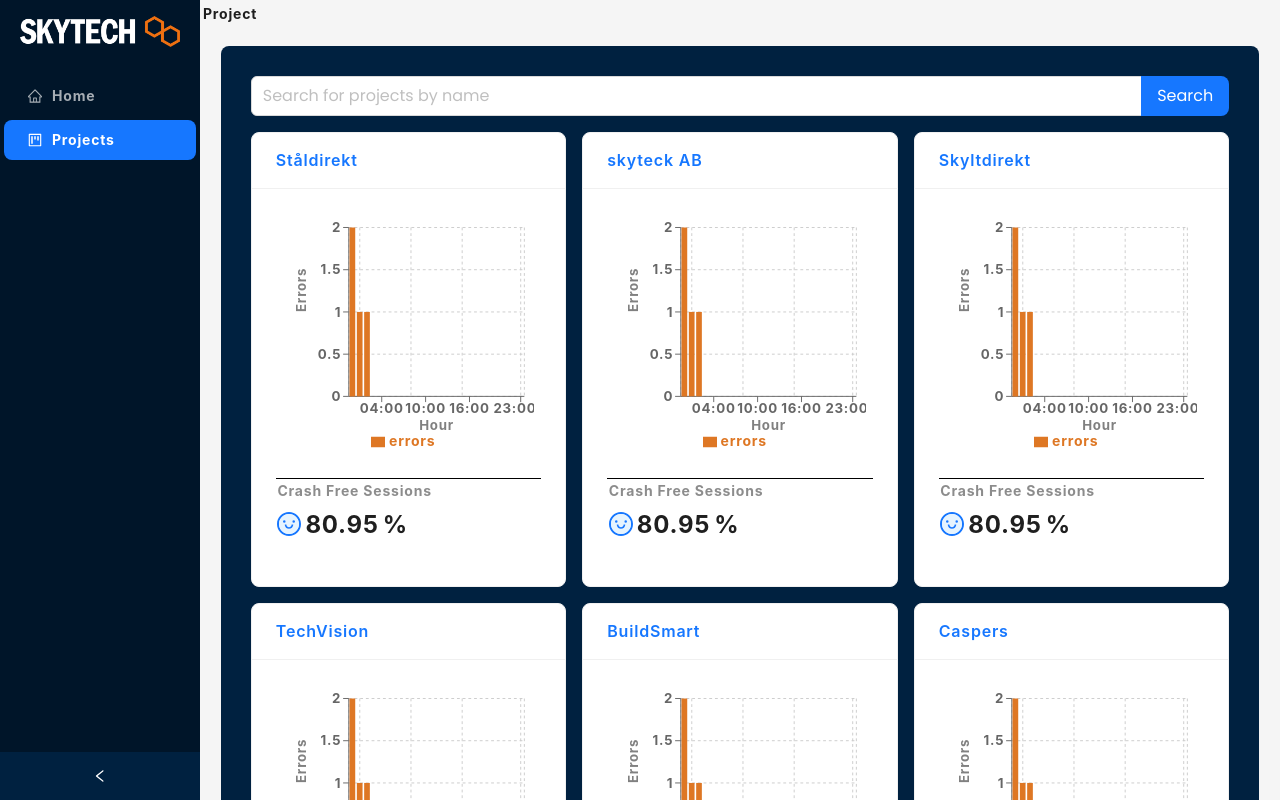
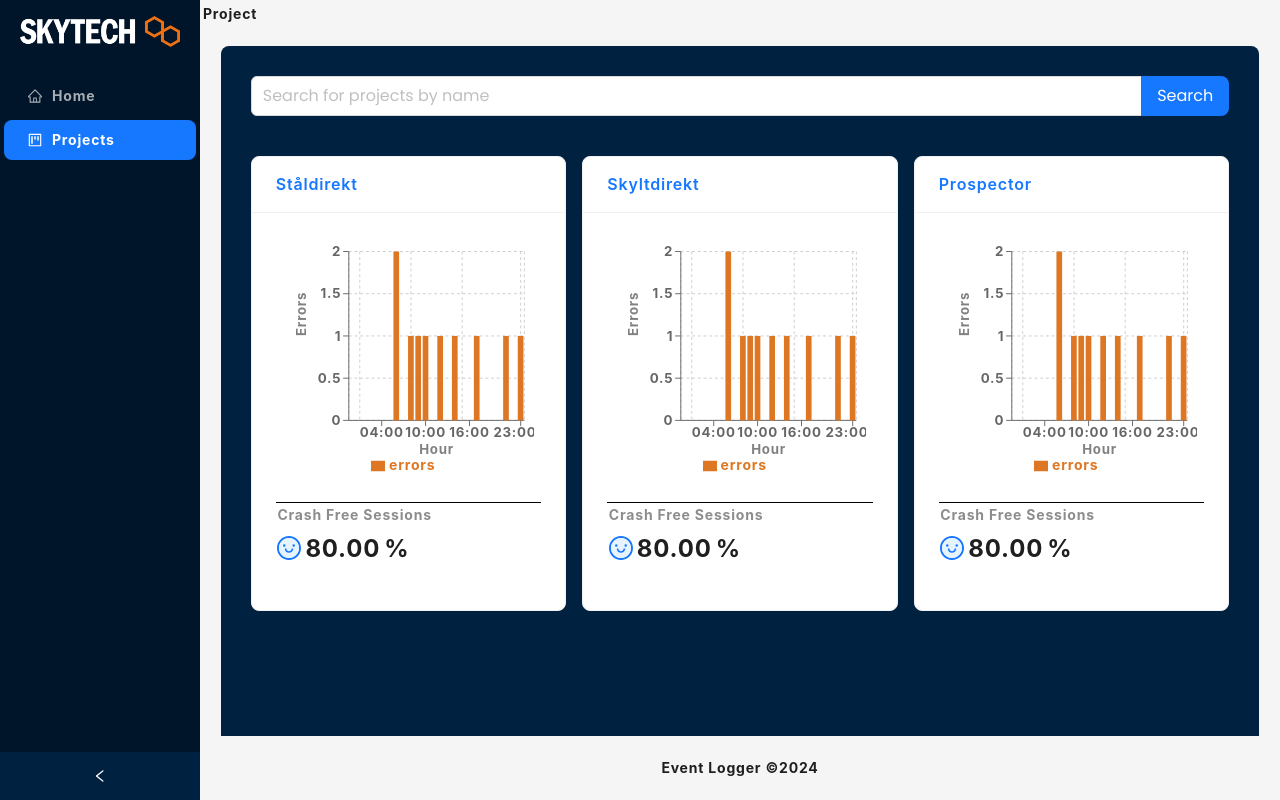
Before and after one commit to MrKalleP/event-frontend, a React (Vite) app: page /project in a window 1280 px wide. Shown: the top 800 px of the page. Built offline with nearby package versions, Linux system fonts and the light colour scheme.

Commit message:
fixed the test_data so i can have fix the sprint direktiv

```diff
--- a/src/components/projects/BarChart.tsx
+++ b/src/components/projects/BarChart.tsx
@@ -1,20 +1,19 @@
+import test_data from "../../utils/testdata.json"
 
 import { ResponsiveContainer, BarChart, Bar, XAxis, YAxis, CartesianGrid, Tooltip, Legend } from "recharts";
 
-const rawData = [
-    { timestamp: '2025-01-08T00:15:00', message: 'Error 1' },
-    { timestamp: '2025-01-08T00:45:00', message: 'Error 2' },
-    { timestamp: '2025-01-08T01:10:00', message: 'Error 3' },
-    { timestamp: '2025-01-08T02:05:00', message: 'Error 4' },
-];
 
-const groupedData = Array.from({ length: 24 }, (_, i) => ({
-    hour: `${i.toString().padStart(2, '0')}:00`,
-    errors: 0,
-}));
+const groupedData = Array.from({ length: 24 }, (_, hourIndex) => {
+    const formattedHour = `${hourIndex.toString().padStart(2, '0')}:00`;
+    return {
+        hour: formattedHour,
+        errors: 0,
+    };
+});
+console.log(groupedData);
 
-rawData.forEach((log) => {
-    const hour = new Date(log.timestamp).getHours();
+test_data.forEach((log) => {
+    const hour = new Date(log.date).getHours();
     groupedData[hour].errors += 1;
 });
 
--- a/src/pages/ProjectPage.tsx
+++ b/src/pages/ProjectPage.tsx
@@ -67,7 +67,7 @@
                 onSearch={onSearch}
                 style={{ marginBottom: "1rem" }}
             />
-            <Row gutter={[16, 16]} >
+            <Row gutter={[16, 16]} justify="center" align="middle" style={{ backgroundColor: "#002140", borderRadius: ".5rem", color: "white", marginBlock: "1.5rem" }}>
                 {filteredProjects.map((project) => {
                     const {
                         id,
@@ -79,7 +79,8 @@
                     const crashFreePercentage = calculateCrashFreePercentage(totalLogs, crashes);
 
                     return (
-                        <Col key={id} xs={24} sm={12} md={8} lg={8}>
+
+                        <Col key={id} xs={24} sm={12} md={8} lg={8} >
                             <Card
                                 title={<Link to={`/project/${id}`}>{projectName}</Link>}
                                 hoverable
--- a/src/utils/testdata.json
+++ b/src/utils/testdata.json
@@ -2,148 +2,71 @@
     {
         "id": "1",
         "project": "Ståldirekt",
-        "date": "2025-01-06",
+        "date": "2025-01-06T14:30:00Z",
         "type": "info",
         "message": "System under maintenance."
     },
     {
         "id": "2",
-        "project": "skyteck AB",
-        "date": "2025-01-07",
-        "type": "error",
-        "message": "Database connection failed."
+        "project": "Ståldirekt",
+        "date": "2025-01-05T10:15:00Z",
+        "type": "warning",
+        "message": "Unusual login detected."
     },
     {
         "id": "3",
+        "project": "Ståldirekt",
+        "date": "2025-01-05T23:45:00Z",
+        "type": "crashed",
+        "message": "Unexpected server shutdown."
+    },
+    {
+        "id": "4",
         "project": "Skyltdirekt",
-        "date": "2025-01-05",
+        "date": "2025-01-07T08:25:00Z",
+        "type": "crashed",
+        "message": "Payment gateway service down."
+    },
+    {
+        "id": "5",
+        "project": "Skyltdirekt",
+        "date": "2025-01-05T12:40:00Z",
         "type": "warning",
         "message": "High memory usage detected."
     },
     {
-        "id": "4",
-        "project": "TechVision",
-        "date": "2025-01-04",
-        "type": "crashed",
-        "message": "Application server crashed."
-    },
-    {
-        "id": "5",
-        "project": "BuildSmart",
-        "date": "2025-01-03",
-        "type": "error",
-        "message": "Invalid user input."
-    },
-    {
         "id": "6",
-        "project": "Ståldirekt",
-        "date": "2025-01-02",
-        "type": "info",
-        "message": "New update deployed successfully."
-    },
-    {
-        "id": "7",
-        "project": "skyteck AB",
-        "date": "2025-01-01",
-        "type": "warning",
-        "message": "API rate limit approaching."
-    },
-    {
-        "id": "8",
         "project": "Skyltdirekt",
-        "date": "2025-01-07",
-        "type": "crashed",
-        "message": "Payment gateway service down."
-    },
-    {
-        "id": "9",
-        "project": "TechVision",
-        "date": "2025-01-06",
-        "type": "info",
-        "message": "System check completed."
-    },
-    {
-        "id": "10",
-        "project": "BuildSmart",
-        "date": "2025-01-05",
-        "type": "error",
-        "message": "Configuration file missing."
-    },
-    {
-        "id": "11",
-        "project": "Ståldirekt",
-        "date": "2025-01-04",
-        "type": "warning",
-        "message": "Unusual login detected."
-    },
-    {
-        "id": "12",
-        "project": "skyteck AB",
-        "date": "2025-01-03",
-        "type": "crashed",
-        "message": "Email server not responding."
-    },
-    {
-        "id": "13",
-        "project": "Skyltdirekt",
-        "date": "2025-01-02",
+        "date": "2025-01-02T17:30:00Z",
         "type": "info",
         "message": "New client onboarded."
     },
     {
-        "id": "14",
-        "project": "TechVision",
-        "date": "2025-01-01",
-        "type": "error",
-        "message": "Access denied for user."
+        "id": "7",
+        "project": "Prospector",
+        "date": "2025-01-04T09:10:00Z",
+        "type": "info",
+        "message": "Daily data aggregation completed."
     },
     {
-        "id": "15",
-        "project": "BuildSmart",
-        "date": "2025-01-06",
-        "type": "warning",
-        "message": "Disk space running low."
+        "id": "8",
+        "project": "Prospector",
+        "date": "2025-01-03T21:00:00Z",
+        "type": "error",
+        "message": "Data sync failed."
     },
     {
-        "id": "16",
-        "project": "Ståldirekt",
-        "date": "2025-01-05",
-        "type": "crashed",
-        "message": "Unexpected server shutdown."
+        "id": "9",
+        "project": "Prospector",
+        "date": "2025-01-01T06:00:00Z",
+        "type": "warning",
+        "message": "Potential data inconsistency detected."
     },
     {
-        "id": "17",
-        "project": "skyteck AB",
-        "date": "2025-01-04",
-        "type": "info",
-        "message": "Daily backup completed."
-    },
-    {
-        "id": "18",
-        "project": "Skyltdirekt",
-        "date": "2025-01-03",
-        "type": "info",
-        "message": "Deprecated API used in production."
-    },
-    {
-        "id": "19",
-        "project": "TechVision",
-        "date": "2025-01-02",
-        "type": "error",
-        "message": "Failed to send SMS notifications."
-    },
-    {
-        "id": "20",
-        "project": "BuildSmart",
-        "date": "2025-01-01",
-        "type": "error",
-        "message": "Critical module unresponsive."
-    },
-    {
-        "id": "21",
-        "project": "Caspers",
-        "date": "2025-01-01",
-        "type": "error",
-        "message": "Critical module unresponsive."
+        "id": "9",
+        "project": "Prospector",
+        "date": "2025-01-01T06:00:00Z",
+        "type": "warning",
+        "message": "Potential data inconsistency detected."
     }
 ]
```
